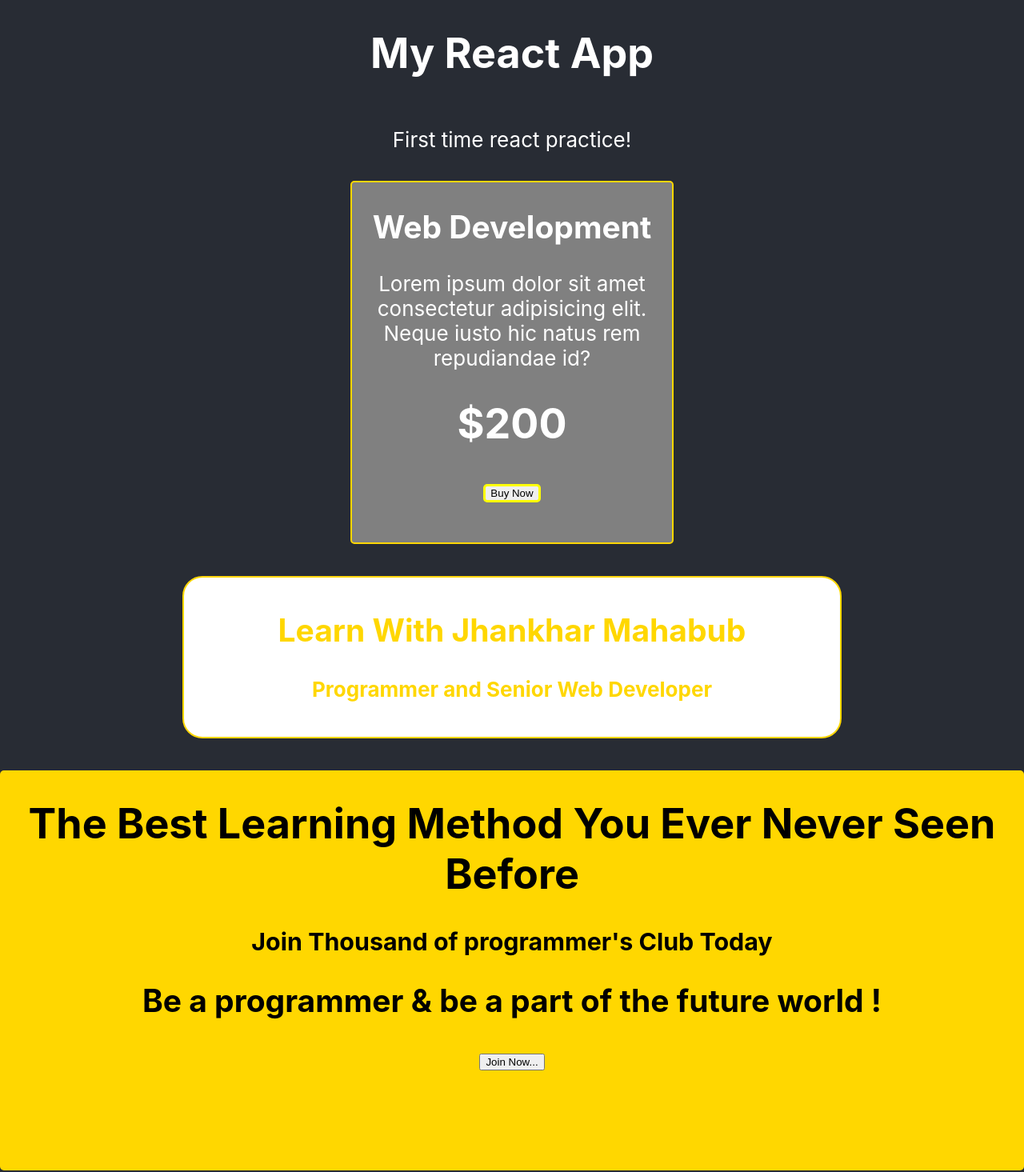
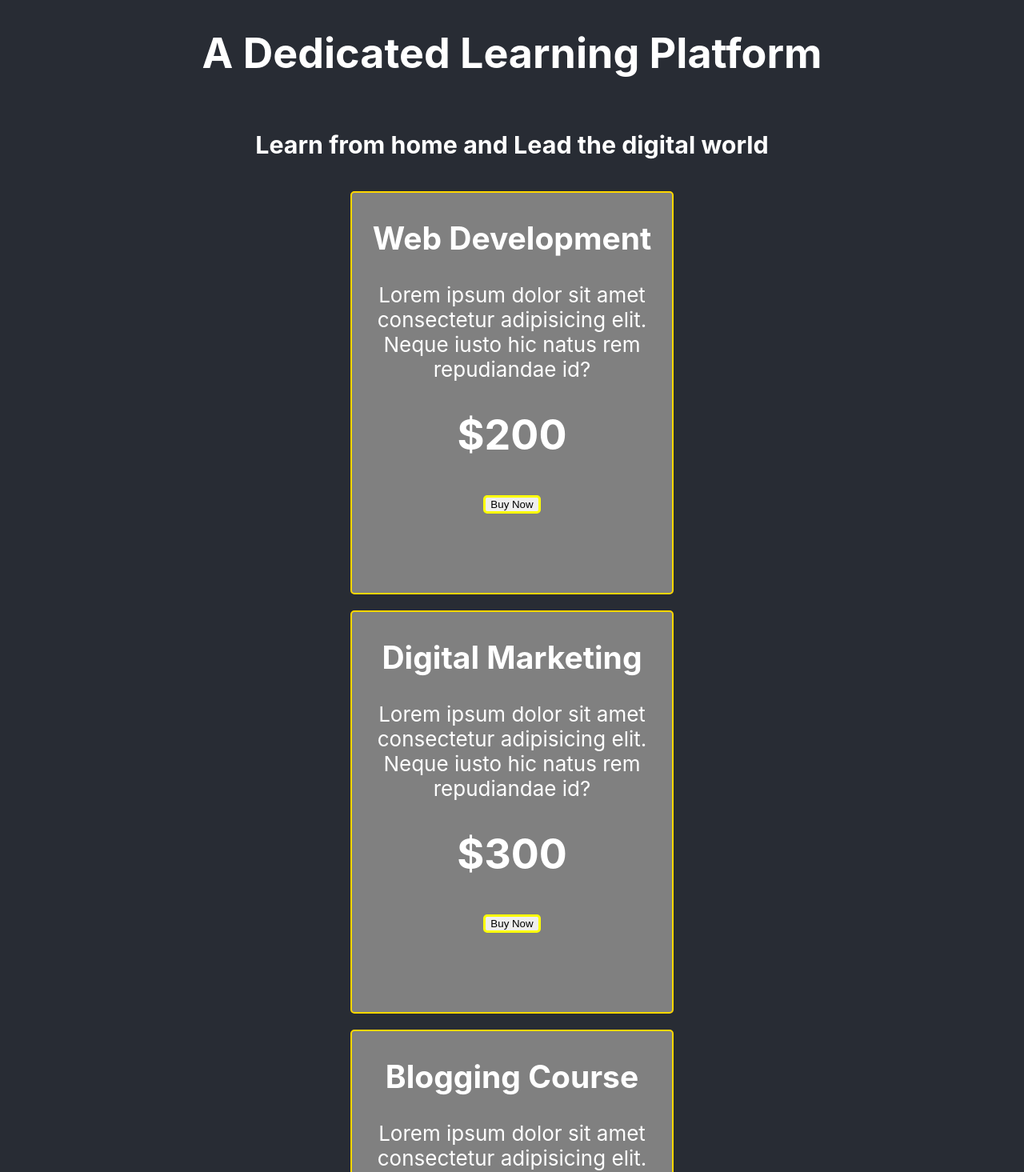
Before and after one commit to Chowdhury-Anik/react-core-concepts, a React (Create React App) app: page / in a window 1280 px wide. Shown: the top 1465 px of the page at 80% size. Built offline with nearby package versions, Linux system fonts and the light colour scheme.

Commit message:
fixed isses

```diff
--- a/src/App.js
+++ b/src/App.js
@@ -12,9 +12,12 @@ function App() {
   return (
     <div className="App">
       <header className="App-header">
-      <h1>My React App</h1>
-      <p>First time react practice!</p>
+      <h1>A Dedicated Learning Platform</h1>
+      <h3>Learn from home and Lead the digital world</h3>
         <Product product= {products[0]}></Product>
+        <Product product= {products[1]}></Product>
+        <Product product= {products[2]}></Product>
+        <Product product= {products[3]}></Product>
 
         <Person name="Jhankhar Mahabub" job="Web Developer"></Person>
         <FooterArea></FooterArea>
@@ -29,8 +32,9 @@ function Product(props){
     borderRadius: '5px',
     margin:'10px',
     backgroundColor:'gray',
-    height: '450px',
+    height: '500px',
     width: '400px',
+    float:'left'
 
 
   }
```
